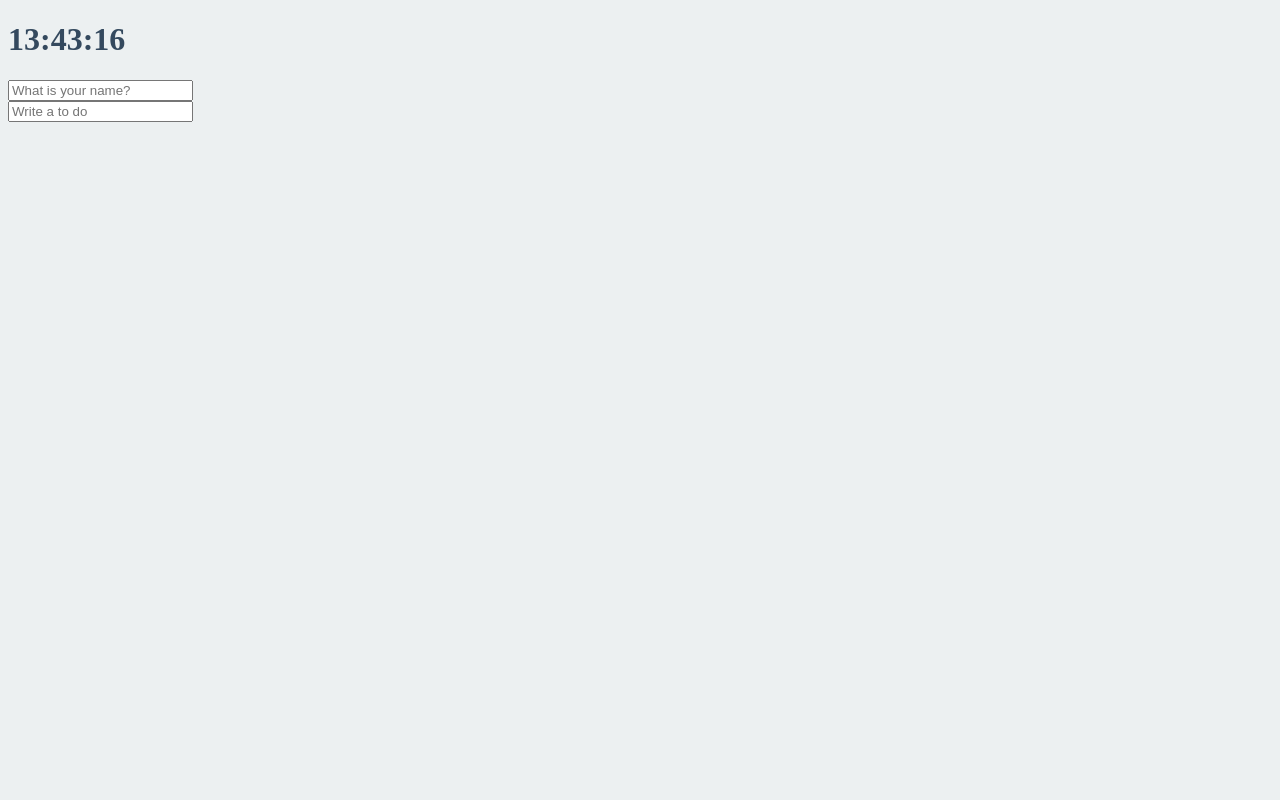
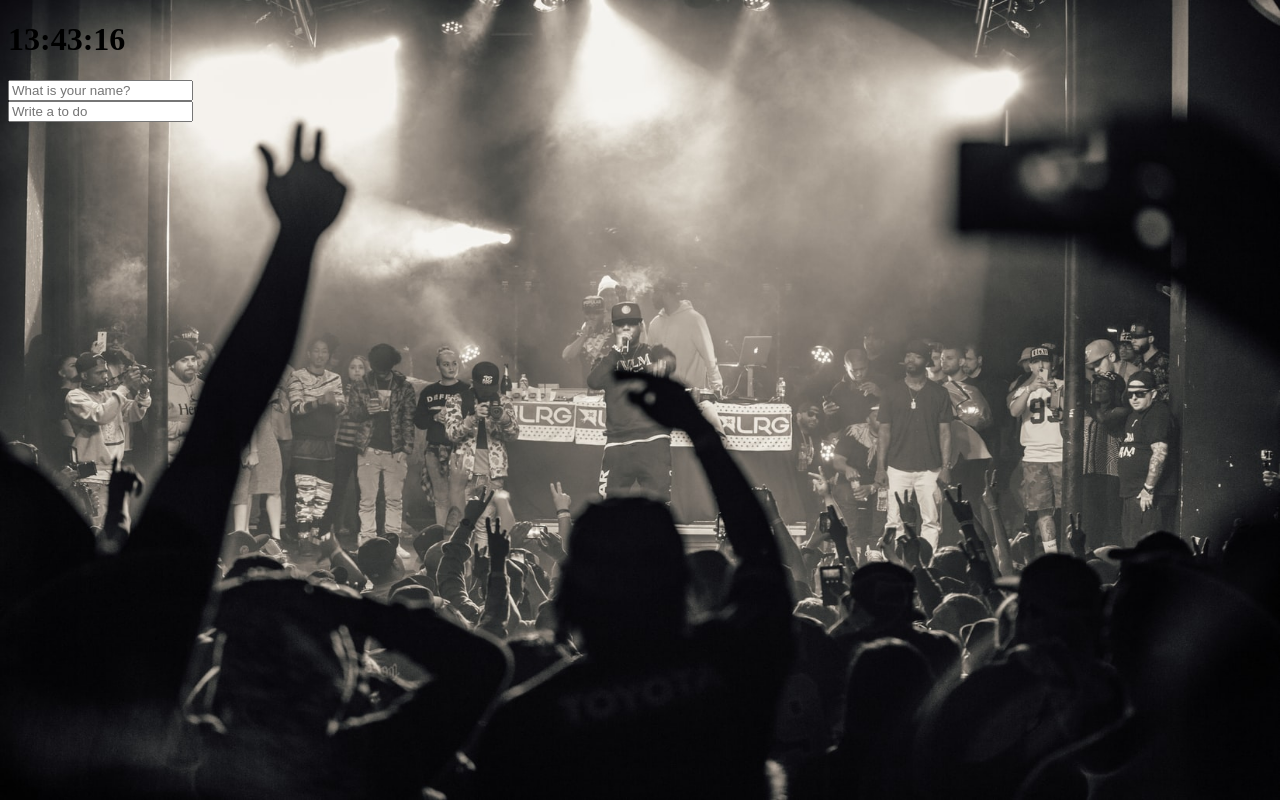
Before and after one commit to CaCaOKim/VanillaJSPractice, a plain HTML site: page index.html in a window 1280 px wide. Drawn offline with Linux system fonts and the light colour scheme.

Commit message:
background

```diff
--- /dev/null
+++ b/bg.js
@@ -0,0 +1,26 @@
+const body = document.querySelector("body");
+
+const IMG_NUMBER = 6;
+
+function handleImgLoad() {
+
+}
+
+function paintImage(imgNumber) {
+    const image = new Image();
+    image.src = `images/${imgNumber+1}.jpeg`;
+    image.classList.add("bgImage");
+    body.append(image);
+}
+
+function genRandom() {
+    const number = Math.floor(Math.random()*IMG_NUMBER);
+    return number;
+}
+
+function init() {
+    const randomNumber = genRandom();
+    paintImage(randomNumber);
+}
+
+init();
--- a/index.css
+++ b/index.css
@@ -1,6 +1,5 @@
 body {
-    background-color: #ecf0f1;
-    color: #34495e;
+    background-color: #2c3e50;
 }
 
 .btn {
@@ -19,3 +18,22 @@ body {
 .showing {
     display: block;
 }
+
+.bgImage {
+    position: absolute;
+    top: 0;
+    left: 0;
+    width: 100%;
+    height: 100%;
+    z-index: -1;
+    animation: fadeIn 0.5s linear;
+}
+
+@keyframes fadeIn {
+    from {
+        opacity: 0;
+    }
+    to {
+        opacity: 1;
+    }
+}
--- a/index.html
+++ b/index.html
@@ -23,5 +23,6 @@
     <script src="clock.js"></script>
     <script src="gretting.js"></script>
     <script src="todo.js"></script>
+    <script src="bg.js"></script>
 </body>
 </html>
```
Also changed, not shown: images/1.jpeg (added), images/2.jpeg (added), images/3.jpeg (added), images/4.jpeg (added), images/5.jpeg (added), images/6.jpeg (added), 1 other file.
